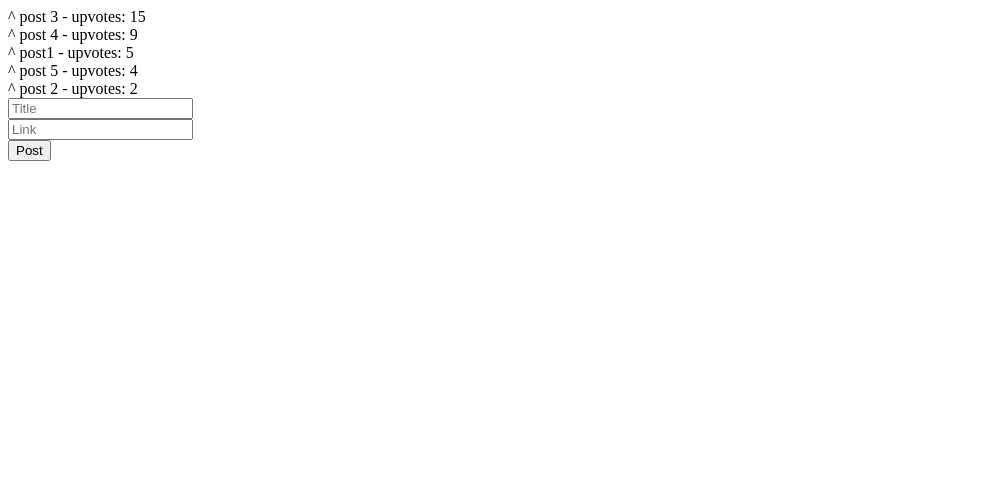
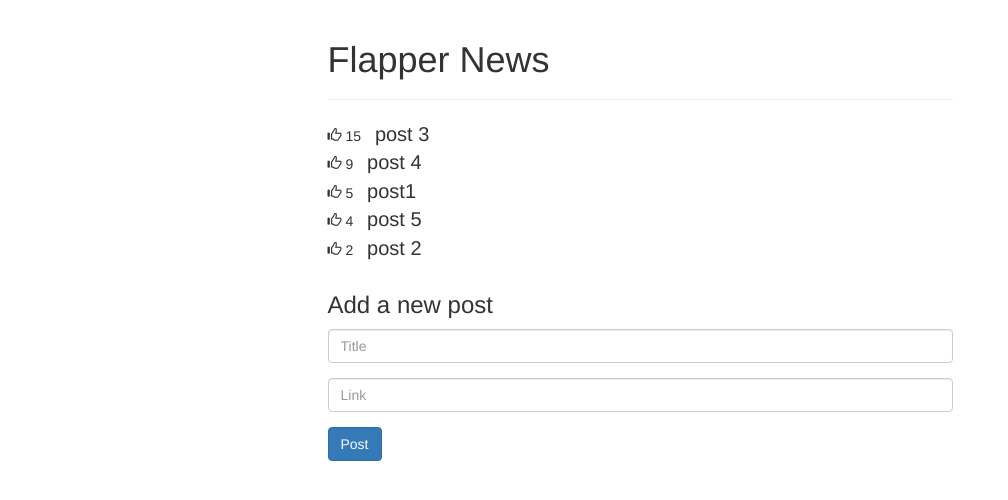
Before and after one commit to venkateshtata/FlapperNews, a plain HTML site: page index.html in a window 1280 px wide. Shown: the whole page, without its empty margins (0-1008 px from the left). Drawn offline with nearby package versions, Linux system fonts and the light colour scheme.

Commit message:
added bootstrap

```diff
--- a/index.html
+++ b/index.html
@@ -1,26 +1,54 @@
 <html>
 <head>
-    <title>My Angular App!</title>
+  <title>Flapper News</title>
+  <link href="http://maxcdn.bootstrapcdn.com/bootstrap/3.2.0/css/bootstrap.min.css" rel="stylesheet">
+
   <script src="https://ajax.googleapis.com/ajax/libs/angularjs/1.5.7/angular.min.js"></script>
   <script src="app.js"></script>
+  <style> .glyphicon-thumbs-up { cursor:pointer } </style>
 </head>
 <body ng-app="flapperNews" ng-controller="MainCtrl">
+  <div class="row">
+    <div class="col-md-6 col-md-offset-3">
+
+      <div class="page-header">
+        <h1>Flapper News</h1>
+      </div>
+
       <div ng-repeat="post in posts | orderBy:'-upvotes'">
-  <span ng-click="incrementUpvotes(post)">^</span>
+        <span class="glyphicon glyphicon-thumbs-up"
+          ng-click="incrementUpvotes(post)"></span>
+        {{post.upvotes}}
+        <span style="font-size:20px; margin-left:10px;">
           <a ng-show="post.link" href="{{post.link}}">
             {{post.title}}
           </a>
           <span ng-hide="post.link">
             {{post.title}}
           </span>
-  - upvotes: {{post.upvotes}}
+        </span>
       </div>
-   <form ng-submit="addPost()">
-    <input type="text" placeholder="Title" ng-model="title"></input>
-  <br>
-  <input type="text" placeholder="Link" ng-model="link"></input>
-  <br>
-  <button type="submit">Post</button>
+
+      <form ng-submit="addPost()"
+        style="margin-top:30px;">
+        <h3>Add a new post</h3>
+
+        <div class="form-group">
+          <input type="text"
+            class="form-control"
+            placeholder="Title"
+            ng-model="title"></input>
+        </div>
+        <div class="form-group">
+          <input type="text"
+          class="form-control"
+          placeholder="Link"
+          ng-model="link"></input>
+        </div>
+        <button type="submit" class="btn btn-primary">Post</button>
       </form>
+
+    </div>
+  </div>
 </body>
 </html>
```
Lines whose indentation alone changed are shown as unchanged.
